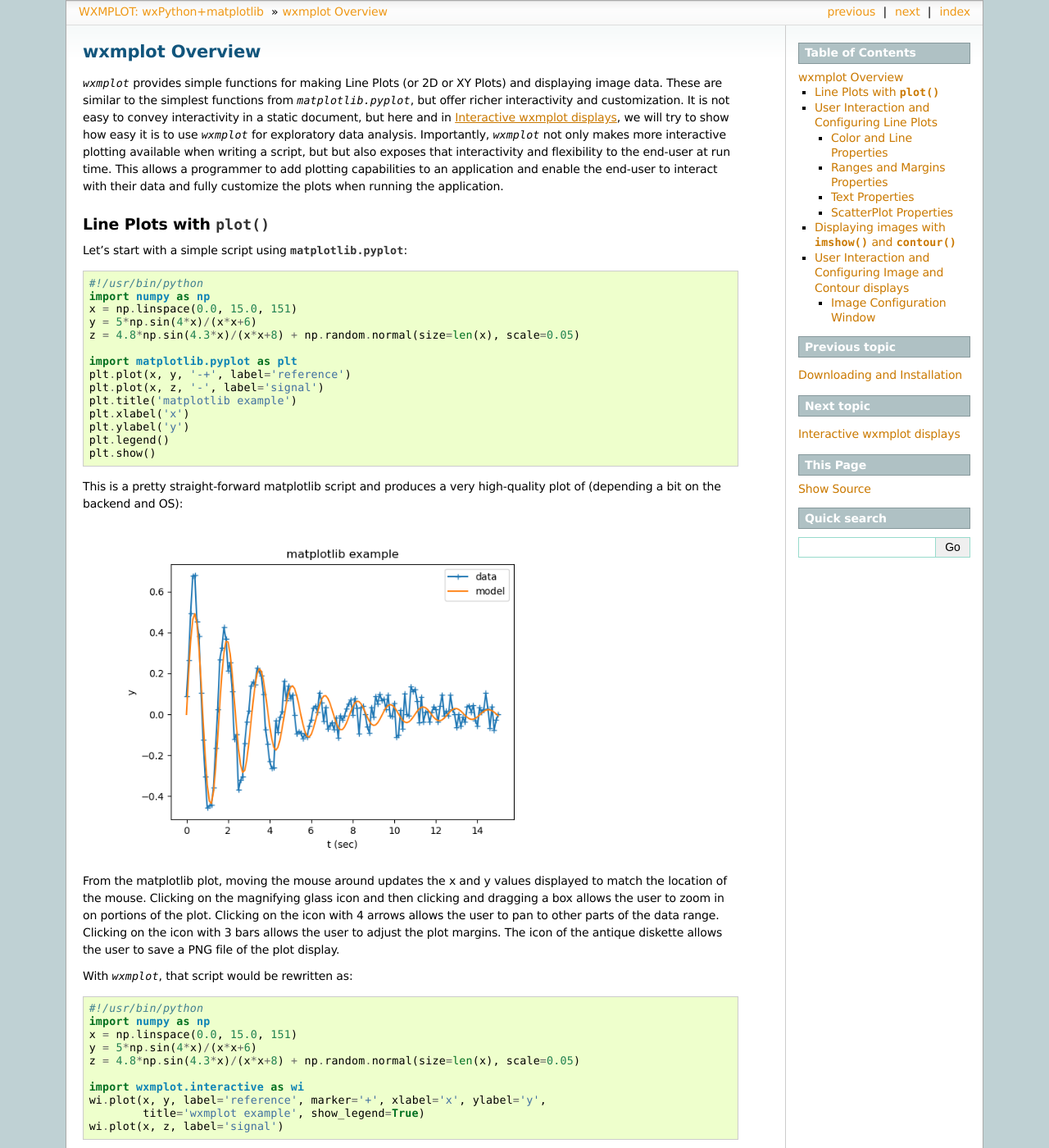
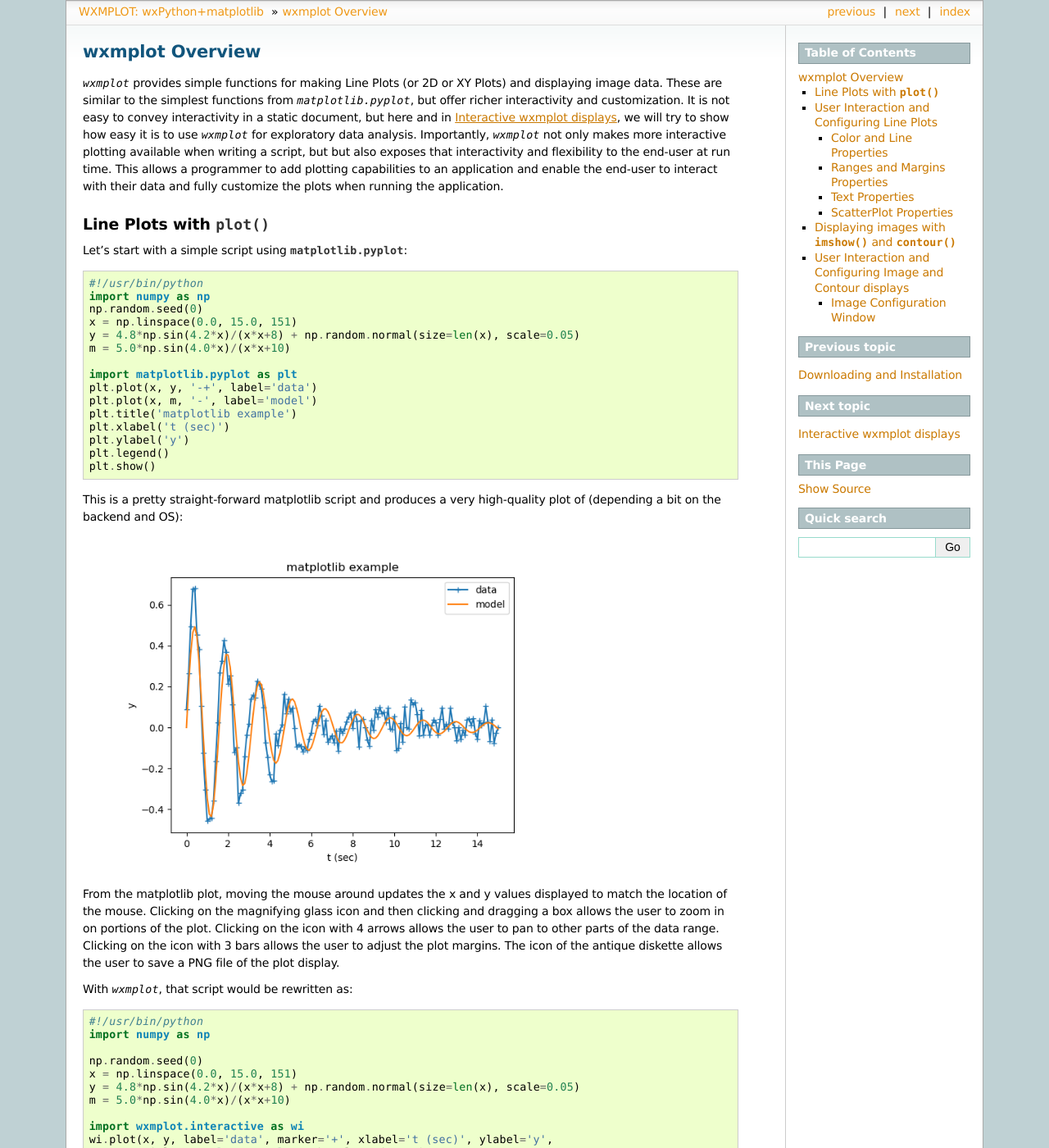
Before and after one commit to newville/wxmplot, a Sphinx documentation site: the page built from doc/overview.rst, in a window 1280 px wide and 1400 px high. Shown: the whole window at 82% size. Built offline with Sphinx 7.4.7, drawn with Linux system fonts in a browser that asks for light colours; the version number could not be read and is left out.

Commit message:
update exmaples

```diff
--- a/doc/overview.rst
+++ b/doc/overview.rst
@@ -26,15 +26,16 @@ Let's start with a simple script using :mod:`matplotlib.pyplot`::
 
     #!/usr/bin/python
     import numpy as np
+    np.random.seed(0)
     x = np.linspace(0.0, 15.0, 151)
-    y = 5*np.sin(4*x)/(x*x+6)
-    z = 4.8*np.sin(4.3*x)/(x*x+8) + np.random.normal(size=len(x), scale=0.05)
+    y = 4.8*np.sin(4.2*x)/(x*x+8) + np.random.normal(size=len(x), scale=0.05)
+    m = 5.0*np.sin(4.0*x)/(x*x+10)
 
     import matplotlib.pyplot as plt
-    plt.plot(x, y, '-+', label='reference')
-    plt.plot(x, z, '-', label='signal')
+    plt.plot(x, y, '-+', label='data')
+    plt.plot(x, m, '-', label='model')
     plt.title('matplotlib example')
-    plt.xlabel('x')
+    plt.xlabel('t (sec)')
     plt.ylabel('y')
     plt.legend()
     plt.show()
@@ -61,14 +62,16 @@ With `wxmplot`, that script would be rewritten as::
 
     #!/usr/bin/python
     import numpy as np
+
+    np.random.seed(0)
     x = np.linspace(0.0, 15.0, 151)
-    y = 5*np.sin(4*x)/(x*x+6)
-    z = 4.8*np.sin(4.3*x)/(x*x+8) + np.random.normal(size=len(x), scale=0.05)
+    y = 4.8*np.sin(4.2*x)/(x*x+8) + np.random.normal(size=len(x), scale=0.05)
+    m = 5.0*np.sin(4.0*x)/(x*x+10)
 
     import wxmplot.interactive as wi
-    wi.plot(x, y, label='reference', marker='+', xlabel='x', ylabel='y',
+    wi.plot(x, y, label='data', marker='+', xlabel='t (sec)', ylabel='y',
 	    title='wxmplot example', show_legend=True)
-    wi.plot(x, z, label='signal')
+    wi.plot(x, m, label='model')
 
 and yields the plot shown below.
 
```
